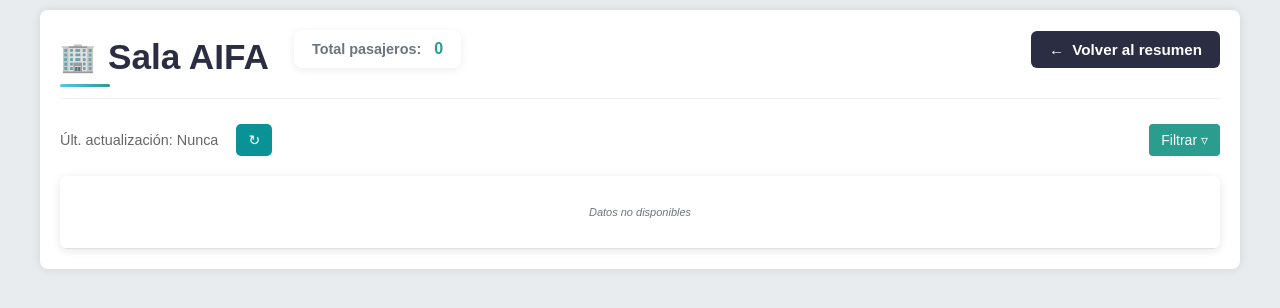
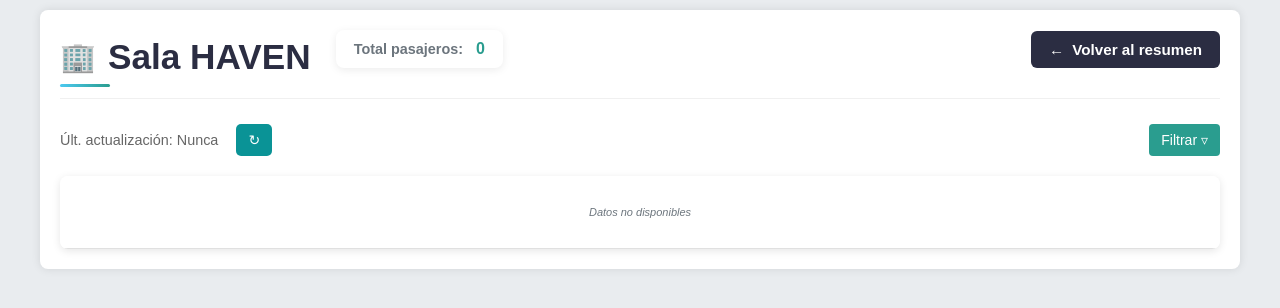
Before and after one commit to dataanalyst3-tgle/Recheckin, a plain HTML site: page haven.html in a window 1280 px wide. Drawn offline with Linux system fonts and the light colour scheme; no server answers.

Commit message:
Update haven.html

```diff
--- a/haven.html
+++ b/haven.html
@@ -109,7 +109,7 @@
     <div class="container">
         <header class="sala-header">
             <div class="sala-info">
-                <h1 class="sala-title">Sala AIFA</h1>
+                <h1 class="sala-title">Sala HAVEN</h1>
                 <div class="sala-total" id="salaTotal">
                     <span class="total-label">Total pasajeros:</span>
                     <span class="total-value">0</span>
```
